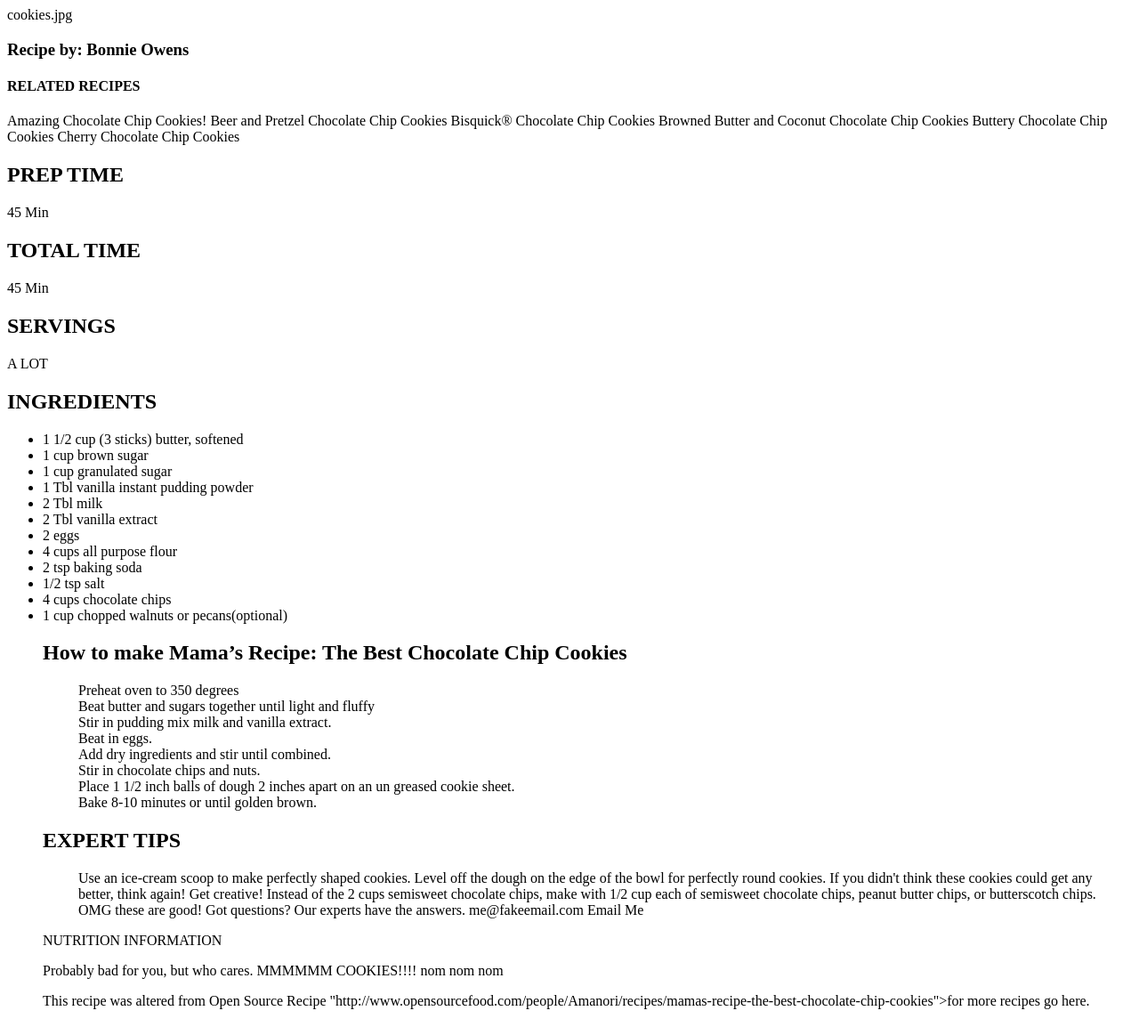
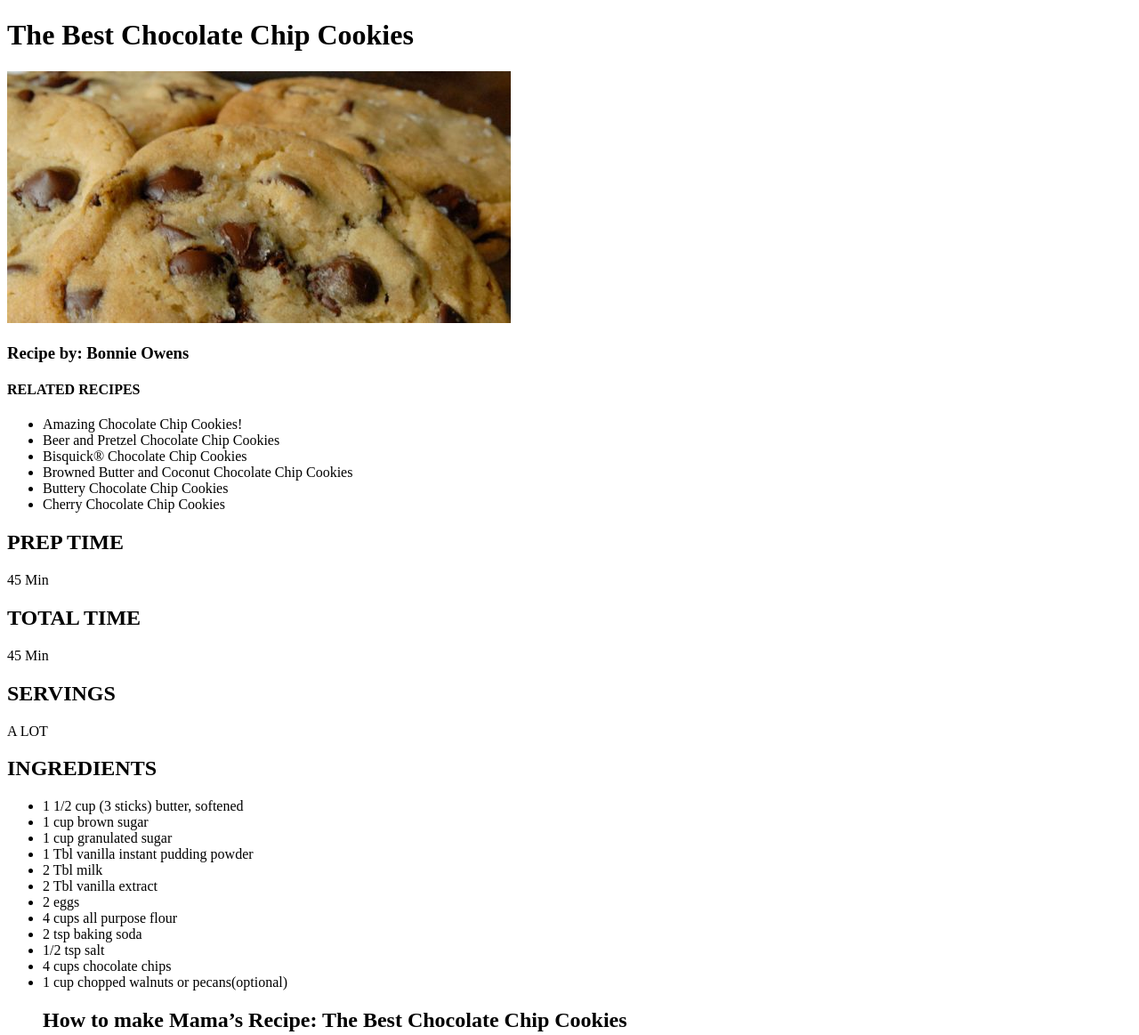
Before and after one commit to carlavenini/fewd-36, a plain HTML site: page cookie-recipe/cookie-recipe.html in a window 1280 px wide. Shown: the top 1163 px of the page at 89% size. Drawn offline with Linux system fonts and the light colour scheme.

Commit message:
Submitting Final

```diff
--- a/cookie_recipe.html
+++ b/cookie-recipe/cookie-recipe.html
@@ -5,26 +5,22 @@
 	<title> The Best Chocolate Chip Cookies </title>
 </head>
 	<body>
-
-cookies.jpg
+		<h1>The Best Chocolate Chip Cookies</h1>
+	<img src="cookies.jpg">
 <h3>
 Recipe by: Bonnie Owens
 </h3>
 <h4>
 RELATED RECIPES
 </h4>
-Amazing Chocolate Chip Cookies!
-
-Beer and Pretzel Chocolate Chip Cookies
-
-Bisquick® Chocolate Chip Cookies
-
-Browned Butter and Coconut Chocolate Chip Cookies
-
-Buttery Chocolate Chip Cookies
-
-Cherry Chocolate Chip Cookies
-
+<ul>
+	<li>Amazing Chocolate Chip Cookies!</li>
+	<li>Beer and Pretzel Chocolate Chip Cookies</li>
+	<li>Bisquick® Chocolate Chip Cookies</li>
+	<li>Browned Butter and Coconut Chocolate Chip Cookies</li>
+	<li>Buttery Chocolate Chip Cookies</li>
+	<li>Cherry Chocolate Chip Cookies</li>
+</ul>
 
 <h2>PREP TIME</h2>
 
@@ -56,24 +52,24 @@ Cherry Chocolate Chip Cookies
 
 
 <h2>How to make Mama’s Recipe: The Best Chocolate Chip Cookies</h2>
+	<ol>
 
+	<li>Preheat oven to 350 degrees</li>
 
-	<ol>Preheat oven to 350 degrees</ol>
+	<li>Beat butter and sugars together until light and fluffy</li>
 
-	<ol>Beat butter and sugars together until light and fluffy</ol>
+	<li>Stir in pudding mix milk and vanilla extract.</li>
 
-	<ol>Stir in pudding mix milk and vanilla extract.</ol>
+	<li>Beat in eggs.</li>
 
-	<ol>Beat in eggs.</ol>
+	<li>Add dry ingredients and stir until combined.</li>
 
-	<ol>Add dry ingredients and stir until combined.</ol>
+	<li>Stir in chocolate chips and nuts.</li>
 
-	<ol>Stir in chocolate chips and nuts.</ol>
+	<li>Place 1 1/2 inch balls of dough 2 inches apart on an un greased cookie sheet.</li>
 
-	<ol>Place 1 1/2 inch balls of dough 2 inches apart on an un greased cookie sheet.</ol>
-
-	<ol>Bake 8-10 minutes or until golden brown.</ol>
-
+	<li>Bake 8-10 minutes or until golden brown.</li>
+</ol>
 
 <h2>EXPERT TIPS</h2>
 
@@ -82,14 +78,16 @@ Cherry Chocolate Chip Cookies
 
 If you didn't think these cookies could get any better, think again! Get creative! Instead of the 2 cups semisweet chocolate chips, make with 1/2 cup each of semisweet chocolate chips, peanut butter chips, or butterscotch chips. OMG these are good!
 
-Got questions? Our experts have the answers. me@fakeemail.com Email Me</blockquote>
+Got questions? Our experts have the answers.  <a href="mailto:me@fakeemail.com"> Email Me</a></blockquote>
 
 
-NUTRITION INFORMATION
+<h2>NUTRITION INFORMATION</h2>
 
 <p>Probably bad for you, but who cares. MMMMMM COOKIES!!!! nom nom nom</p>
 
 
-This recipe was altered from Open Source Recipe "http://www.opensourcefood.com/people/Amanori/recipes/mamas-recipe-the-best-chocolate-chip-cookies">for more recipes go here.
+This recipe was altered from Open Source Recipe
+	<a href="http://www.opensourcefood.com/people/Amanori/recipes/mamas-recipe-the-best-chocolate-chip-cookies">for more recipes go here.
+	</a>
 </body>
 </html>
--- /dev/null
+++ b/wendy_bite_starter_code/css/resume.css
@@ -0,0 +1,110 @@
+/* Layout */
+/* ------------------------ */
+body {
+	font-family: "Times New Roman";
+}
+* {
+	margin: 0;
+	padding: 0;
+}
+
+ul {
+		padding: 0;
+		list-style: none;
+}
+
+li {
+	display: inline-block;
+	padding-left: 10px;
+}
+
+body {
+		background:grey;
+		padding: 20px;
+		border:3px solid lightgrey;
+		margin: 20px;
+		width: 600px;
+		color: #fff;
+
+}
+a {
+	color: #6ACD9C;
+}
+
+p {
+	text-align: left;
+	line-height: 185%;
+
+}
+img {
+	float:right;
+	margain-bottom: 20px;
+	margain-left: 20px;
+	border: 1px solid lightgrey;
+	padding: 3px;
+
+}
+
+/* Headings */
+/* ------------------------ */
+
+
+h1,
+h2,
+ul {
+	font-family: Arial
+	;
+}
+h1 {
+	font-size: 18px;
+	margin-bottom: 20px;
+}
+
+header,
+	footer {
+	text-align: center;
+}
+header p {
+	font-size: 32px;
+	font-size: italic;
+	margin-bottom: 20px;
+	font-weight: bold;
+}
+header {
+	border-bottom: 1px solid #fff;
+	padding-bottom: 8px;
+	margin-bottom: 20px;
+
+}
+footer {
+	border-top: 1px solid #fff;
+	padding-top: 8px;
+	margin-top: 20px;
+}
+li {
+	display: inline;
+	border-right: 1px solid #fff;
+}
+
+/* Navigation Lists */
+/* ------------------------ */
+
+
+
+/* Links */
+/* ------------------------ */
+
+
+
+/* About Me page */
+/* ------------------------ */
+
+
+
+/* Resume page */
+/* ------------------------ */
+
+
+
+/* Resume page - Experience */
+/* ------------------------ */
--- /dev/null
+++ b/wendy_bite_starter_code/wendy_bite.css
@@ -0,0 +1,48 @@
+/* Layout */
+/* ------------------------ */
+
+ul {
+		padding: 0;
+}
+body {
+		background:grey;
+		padding: 20px;
+		border:3px solid lightgrey;
+		margin: 20px;
+		width: 600px;
+}
+
+p {
+
+}
+img {
+	float:right;
+}
+
+/* Headings */
+/* ------------------------ */
+
+
+
+/* Navigation Lists */
+/* ------------------------ */
+
+
+
+/* Links */
+/* ------------------------ */
+
+
+
+/* About Me page */
+/* ------------------------ */
+
+
+
+/* Resume page */
+/* ------------------------ */
+
+
+
+/* Resume page - Experience */
+/* ------------------------ */
```
Also changed, not shown: wendy_bite_starter_code/about_me.html (added, +45 -0 lines), wendy_bite_starter_code/resume.html (added, +36 -0 lines), cookie-recipe.txt (deleted), cookie-recipe/cookie-recipe-solution-mockup.jpg (added), cookie-recipe/cookies.jpg (added), wendy_bite_starter_code/Mockup - Wendy Bite - About Me.png (added), wendy_bite_starter_code/Mockup - Wendy Bite - Resume.png (added), wendy_bite_starter_code/wendy_bite.jpg (added), 2 other files.
